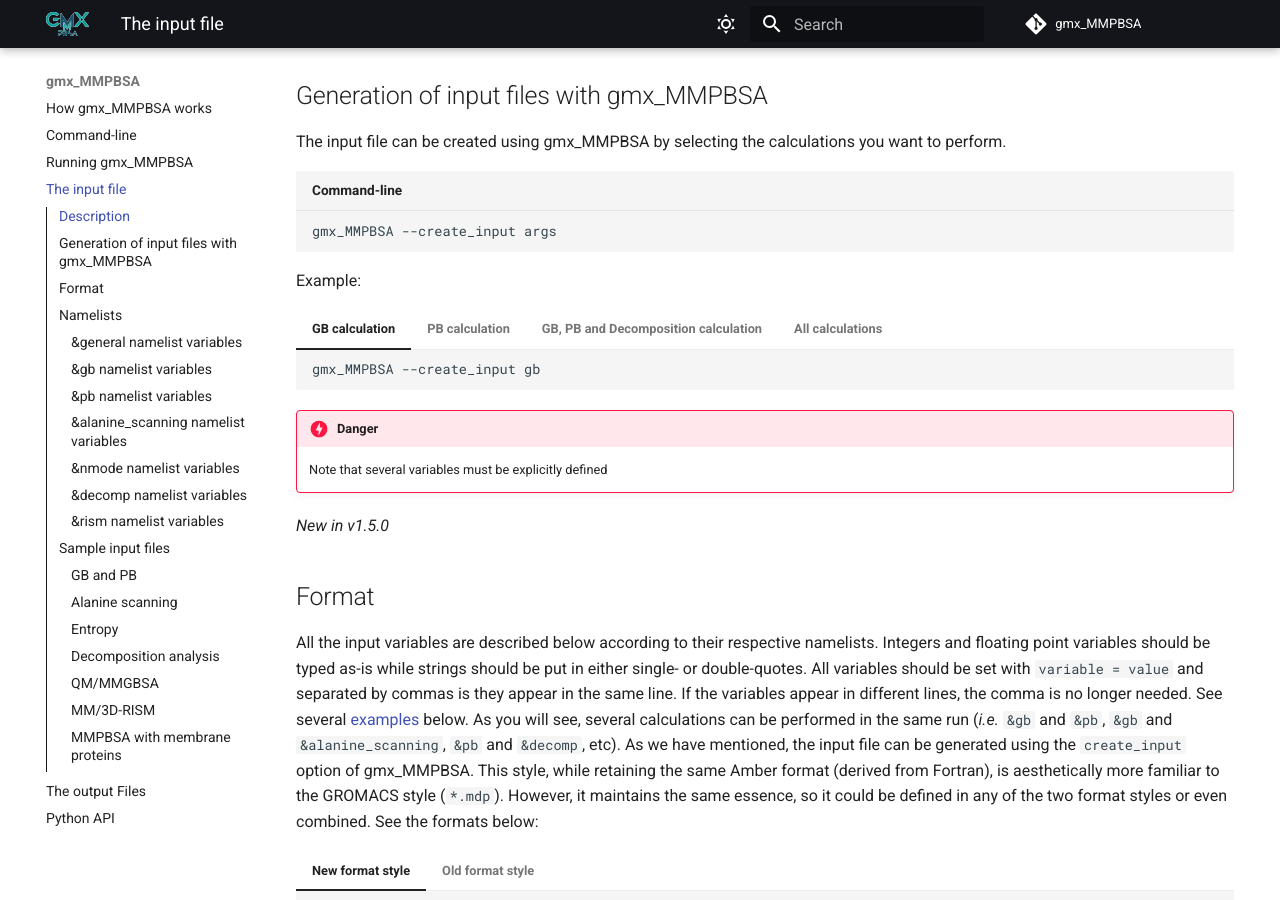
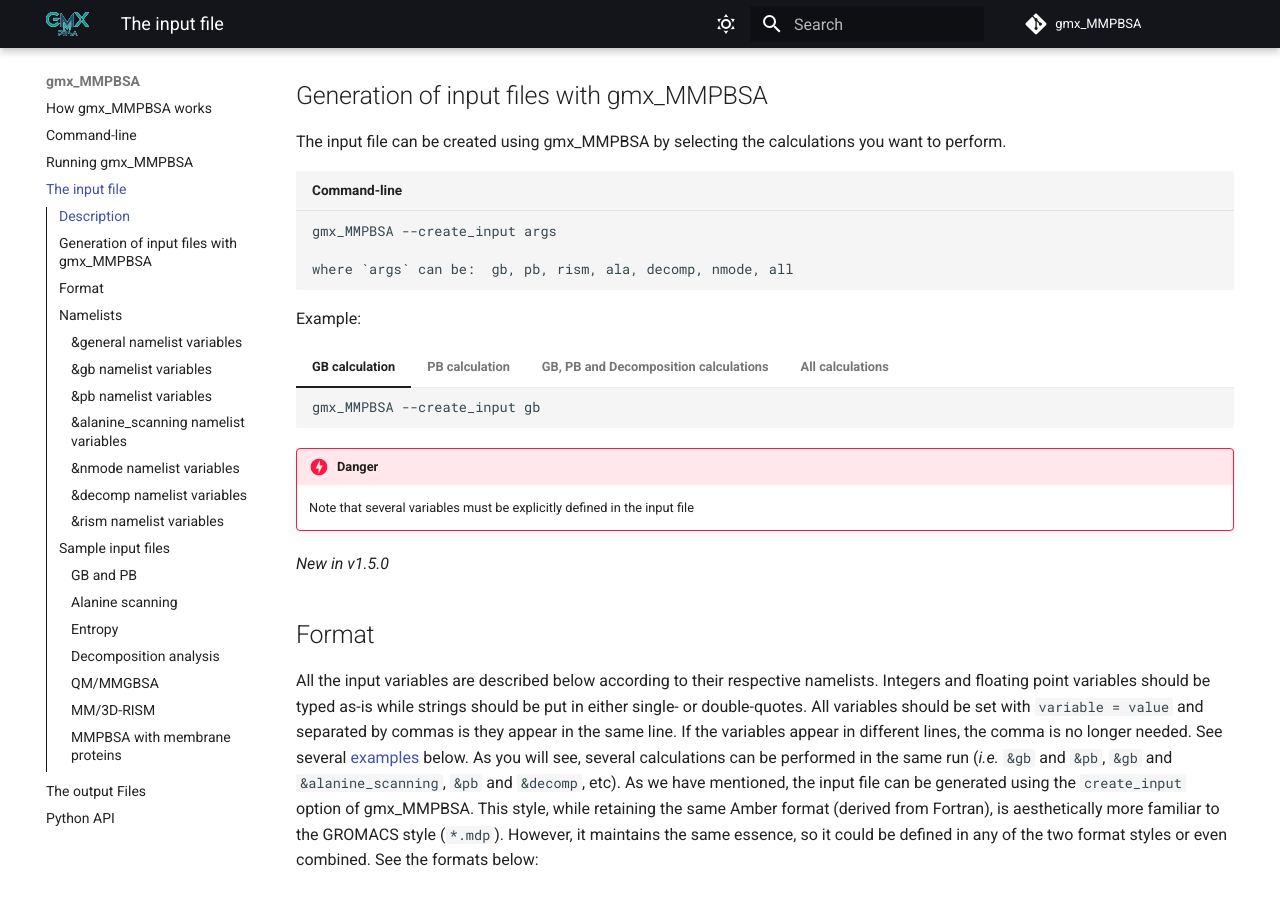
Before and after one commit to Valdes-Tresanco-MS/gmx_MMPBSA, an MkDocs documentation site: the page built from docs/input_file.md, in a window 1280 px wide and 900 px high, scrolled down 586 px. Built offline with MkDocs 1.6.1 and Material for MkDocs 9.7.7, drawn with Linux system fonts in a browser that asks for light colours; comment, search, counter and statistics services are not loaded.

Commit message:
update doc

````diff
--- a/docs/input_file.md
+++ b/docs/input_file.md
@@ -28,6 +28,8 @@ The input file can be created using gmx_MMPBSA by selecting the calculations you
 
 ``` title="Command-line"
 gmx_MMPBSA --create_input args
+
+where `args` can be:  gb, pb, rism, ala, decomp, nmode, all
 ```
 
 Example:
@@ -39,7 +41,7 @@ Example:
 
         gmx_MMPBSA --create_input pb
 
-=== "GB, PB and Decomposition calculation"
+=== "GB, PB and Decomposition calculations"
 
         gmx_MMPBSA --create_input gb pb decomp
 
@@ -52,7 +54,7 @@ Example:
         gmx_MMPBSA --create_input all
 
 !!! Danger
-    Note that several variables must be explicitly defined
+    Note that several variables must be explicitly defined in the input file
 
 _New in v1.5.0_
 
````
